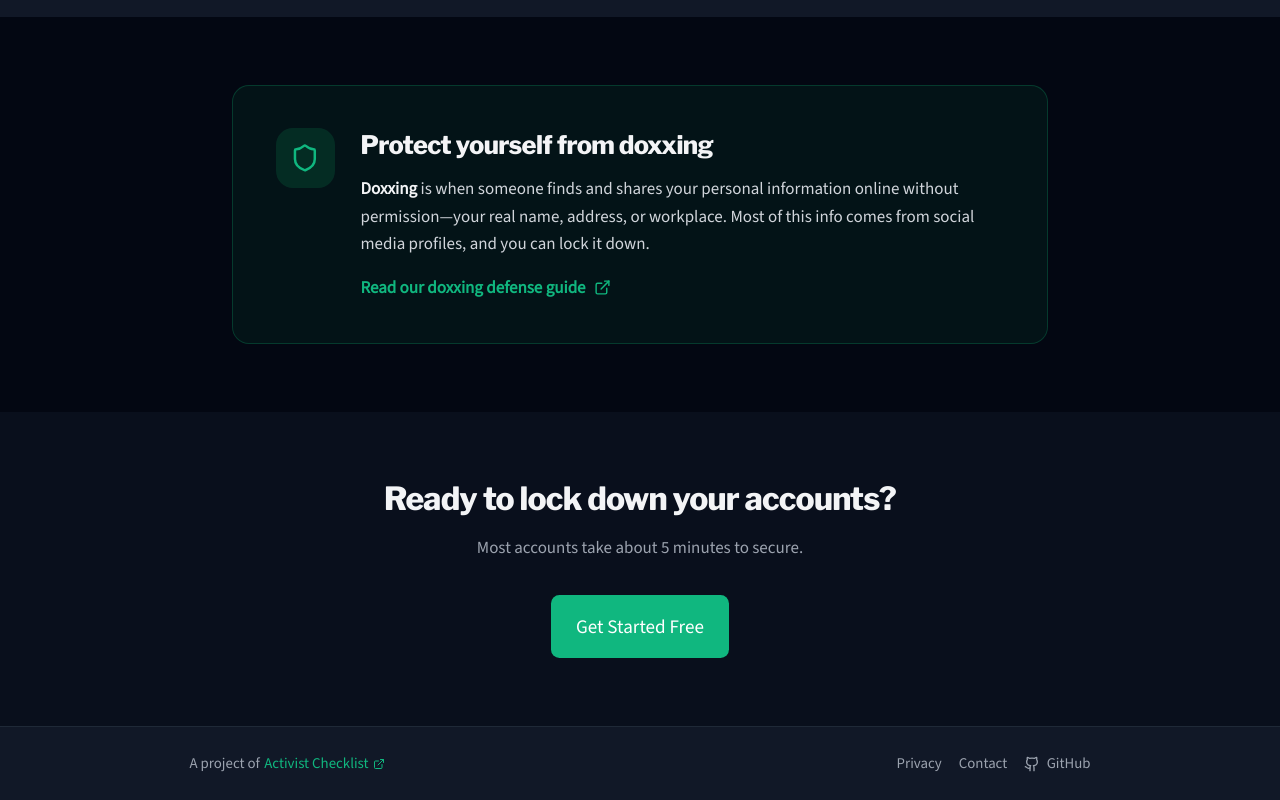
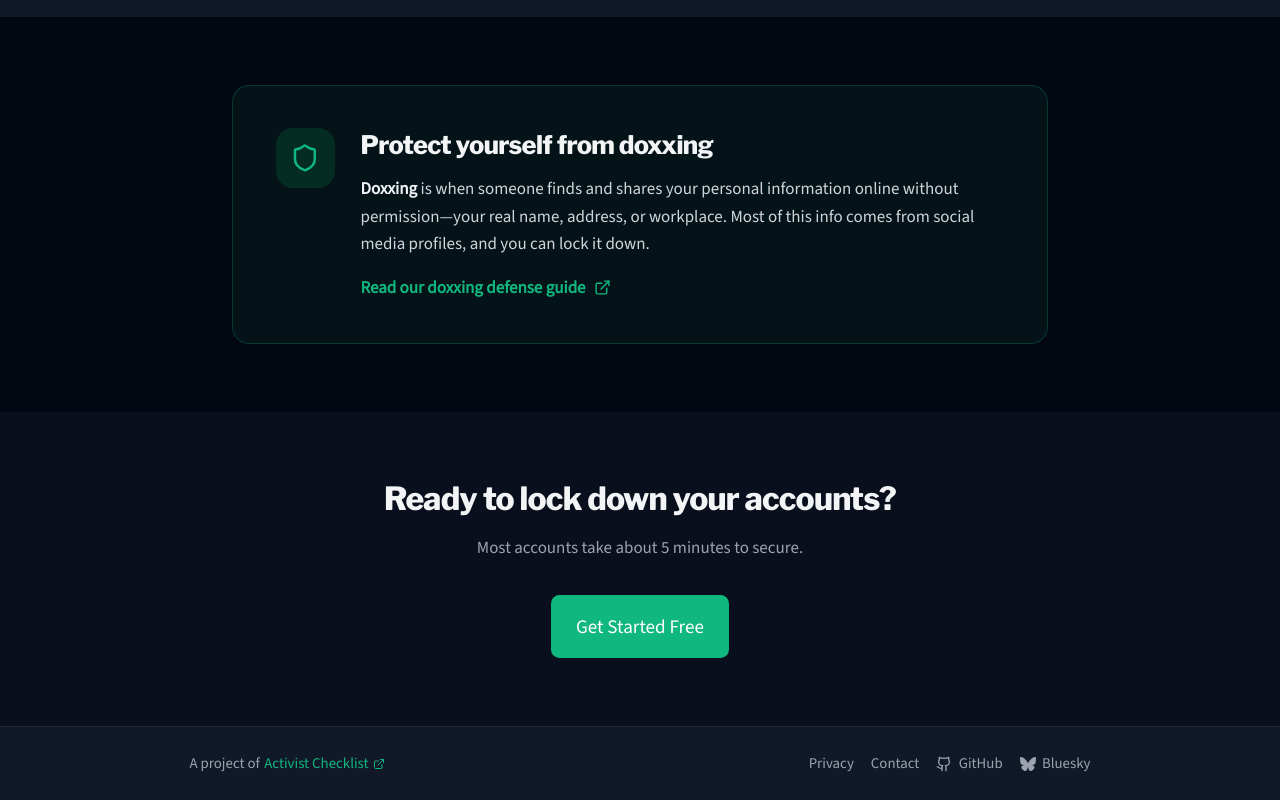
Before and after one commit to ActivistChecklist/social-scrub, a Next.js app: page / in a window 1280 px wide. Shown: the part 1034-1834 px from the top of the page. Built offline with nearby package versions, Linux system fonts and the light colour scheme.

Commit message:
Add Bluesky link and icon to footer

```diff
--- a/src/components/Footer.tsx
+++ b/src/components/Footer.tsx
@@ -2,6 +2,21 @@
 
 import Link from 'next/link';
 import { Github, ExternalLink } from 'lucide-react';
+
+function BlueskyIcon({ size = 16 }: { size?: number }) {
+  return (
+    <svg
+      role="img"
+      viewBox="0 0 24 24"
+      width={size}
+      height={size}
+      fill="currentColor"
+      xmlns="http://www.w3.org/2000/svg"
+    >
+      <path d="M12 10.8c-1.087-2.114-4.046-6.053-6.798-7.995C2.566.944 1.561 1.266.902 1.565.139 1.908 0 3.08 0 3.768c0 .69.378 5.65.624 6.479.815 2.736 3.713 3.66 6.383 3.364.136-.02.275-.039.415-.056-.138.022-.276.04-.415.056-3.912.58-7.387 2.005-2.83 7.078 5.013 5.19 6.87-1.113 7.823-4.308.953 3.195 2.05 9.271 7.733 4.308 4.267-4.308 1.172-6.498-2.74-7.078a8.741 8.741 0 0 1-.415-.056c.14.017.279.036.415.056 2.67.297 5.568-.628 6.383-3.364.246-.828.624-5.79.624-6.478 0-.69-.139-1.861-.902-2.206-.659-.298-1.664-.62-4.3 1.24C16.046 4.748 13.087 8.687 12 10.8Z" />
+    </svg>
+  );
+}
 
 export default function Footer() {
   return (
@@ -47,6 +62,16 @@ export default function Footer() {
               <Github size={16} />
               GitHub
             </a>
+
+            <a
+              href="https://bsky.app/profile/ActivistChecklist.bsky.social"
+              target="_blank"
+              rel="noopener noreferrer"
+              className="flex items-center gap-1.5 text-gray-400 hover:text-gray-200 transition-colors"
+            >
+              <BlueskyIcon size={16} />
+              Bluesky
+            </a>
           </div>
         </div>
       </div>
```
